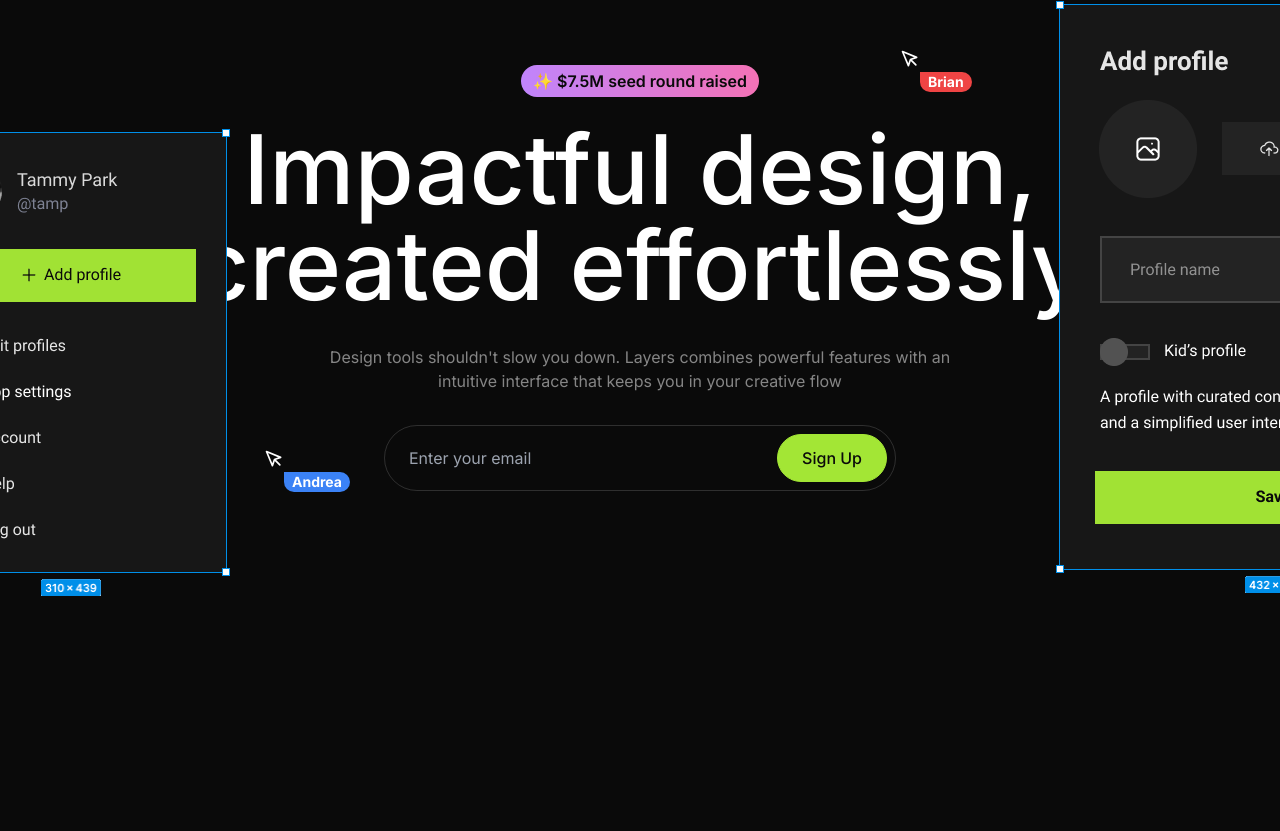
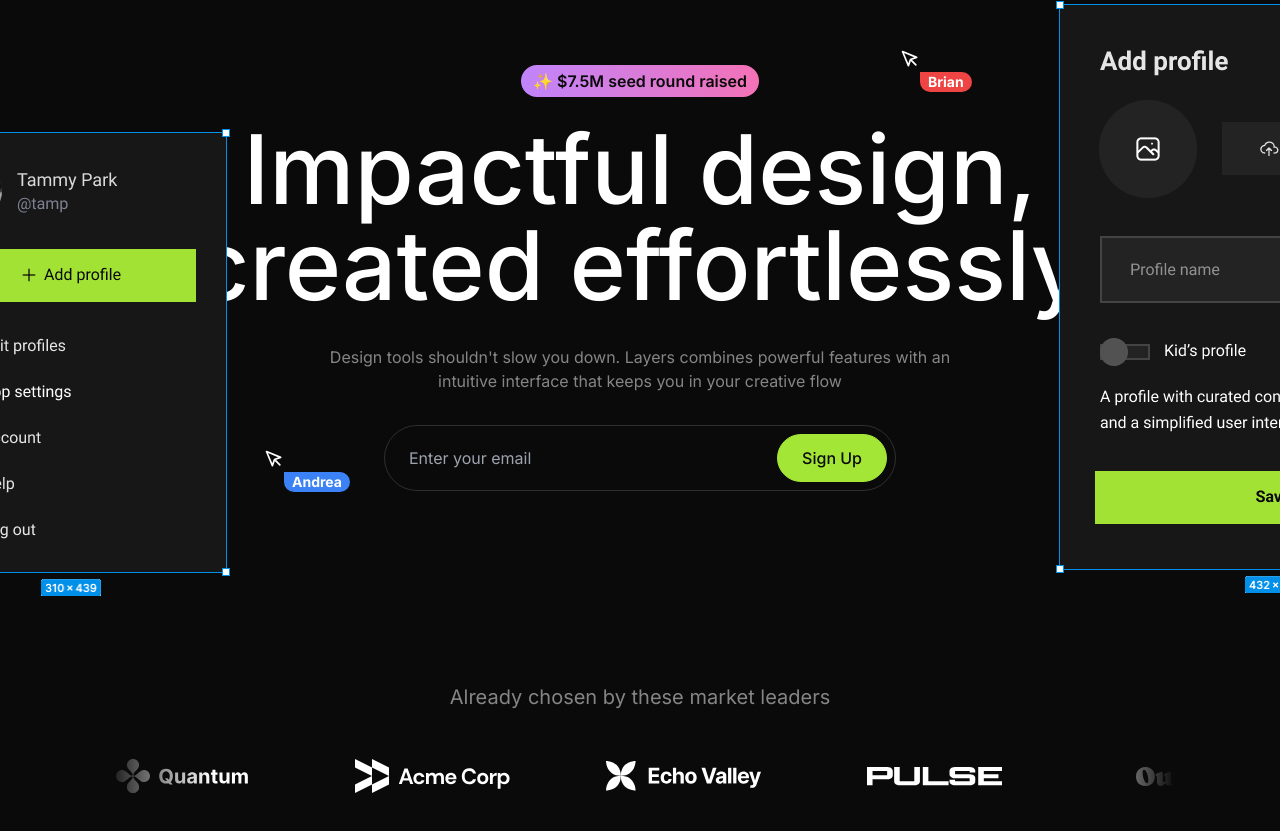
Before and after one commit to d-zucho/layers-saas, a Next.js app: page / in a window 1280 px wide. Shown: the part 185-1016 px from the top of the page. Before the commit the page ends 800 px from the top, so only its background shows below. Built offline with nearby package versions, Linux system fonts and the light colour scheme.

Commit message:
add LogoTicker component w/o animations

```diff
--- a/src/app/page.tsx
+++ b/src/app/page.tsx
@@ -1,9 +1,11 @@
 import Navbar from "@/sections/Navbar";
 import Hero from "@/sections/Hero";
+import LogoTicker from "@/sections/LogoTicker";
 
 export default function Home() {
     return <div>
         <Navbar />
         <Hero />
+        <LogoTicker />
     </div>;
 }
--- a/src/sections/Hero.tsx
+++ b/src/sections/Hero.tsx
@@ -43,8 +43,8 @@
 					name="email"
 					id="email"
 					placeholder={'Enter your email'}
-					className={'bg-transparent pl-4 focus:outline-none max-w-[200px]' +
-						' md:max-w-full'}
+					className={'bg-transparent pl-4 focus:outline-none' +
+						' md:max-w-full w-full'}
 				/>
 
 				<Button type="submit" size={'sm'} variant={'primary'} className={'whitespace-nowrap'}>Sign Up</Button>
--- a/src/sections/LogoTicker.tsx
+++ b/src/sections/LogoTicker.tsx
@@ -6,6 +6,7 @@
 import apexLogo from "@/assets/images/apex.svg";
 import celestialLogo from "@/assets/images/celestial.svg";
 import twiceLogo from "@/assets/images/twice.svg";
+import Image from "next/image";
 
 const logos = [
     { name: "Quantum", image: quantumLogo },
@@ -19,5 +20,17 @@
 ];
 
 export default function LogoTicker() {
-    return <div>Logo Ticker</div>;
+    return <section className={'py-24 overflow-x-clip'}>
+        <div className={'container'}>
+            <h3 className={'text-center text-white/50 text-xl'}>Already chosen by these market leaders</h3>
+            <div className={'overflow-hidden mt-12' +
+              ' [mask-image:linear-gradient(to_right,transparent,black_10%,black_90%,transparent)]'}>
+                <div className={'flex gap-24 pr-24'}>
+                    {logos.map((logo) => (
+                      <Image key={logo.name} src={logo.image} alt={logo.name} />
+                    ))}
+                </div>
+            </div>
+        </div>
+    </section>;
 }
```
